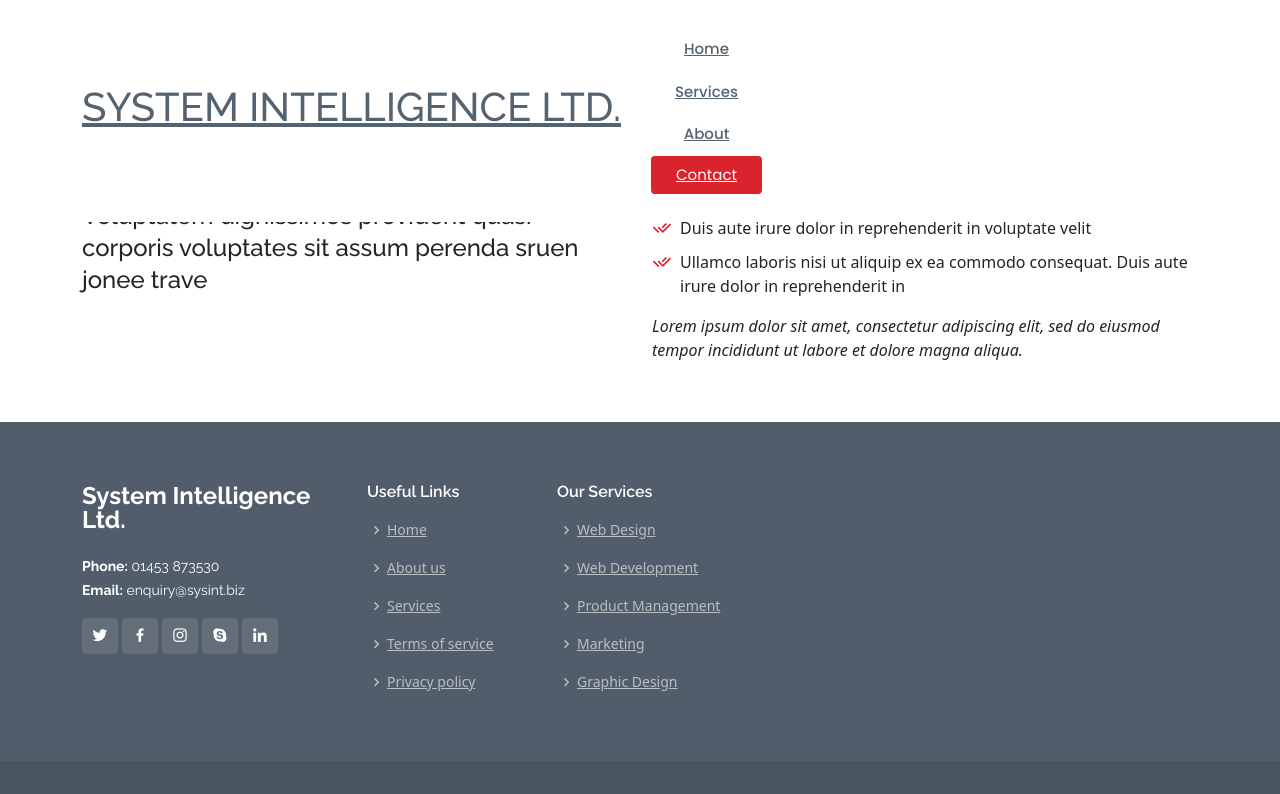
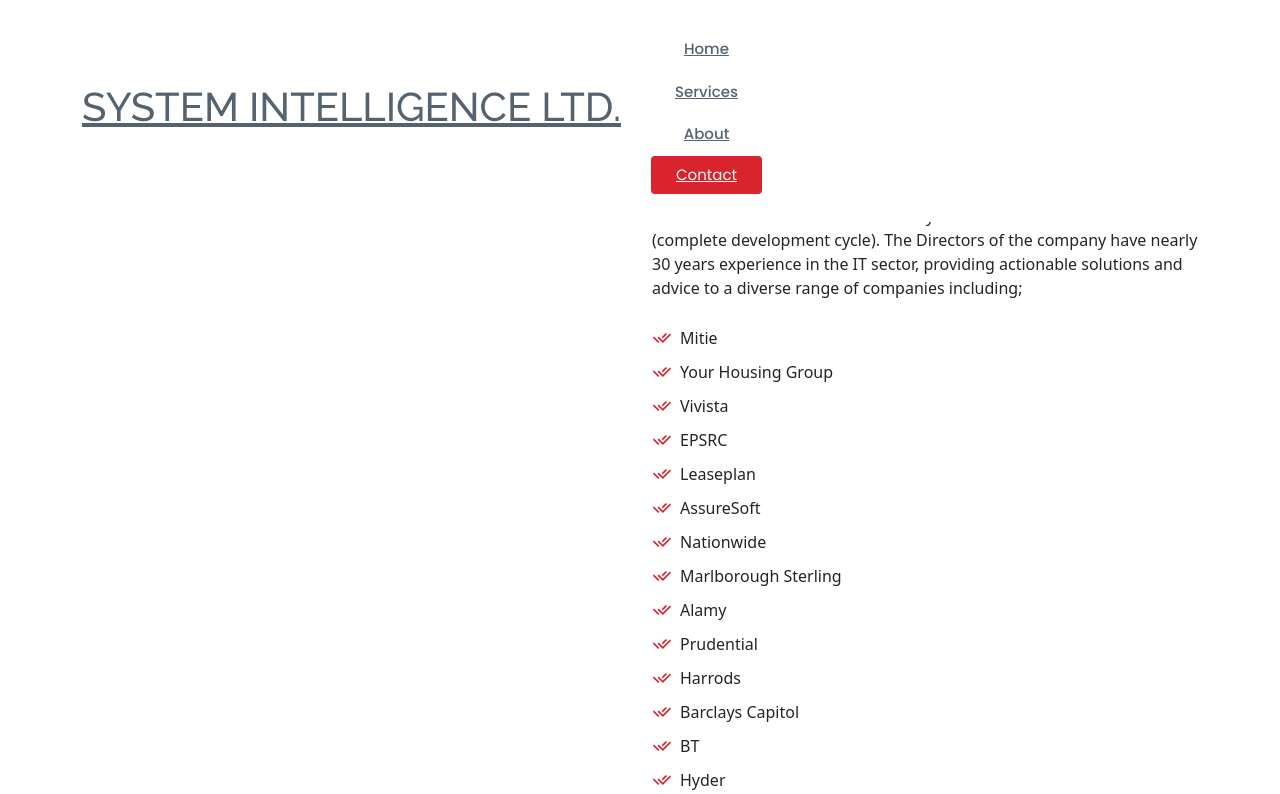
Before and after one commit to ajayd99/System-Intelligence-Project, a React (Create React App) app in the folder reactapp/: page /about in a window 1280 px wide. Shown: the top 794 px of the page. Built offline with nearby package versions, Linux system fonts and the light colour scheme.

Commit message:
content changes
added content to all pages

```diff
--- a/reactapp/package.json
+++ b/reactapp/package.json
@@ -7,6 +7,7 @@
     "@testing-library/react": "^11.2.7",
     "@testing-library/user-event": "^12.8.3",
     "bootstrap": "^5.0.2",
+    "bootstrap-icons": "^1.5.0",
     "jquery": "^3.6.0",
     "popper.js": "^1.16.1",
     "react": "^17.0.2",
--- a/reactapp/src/App.js
+++ b/reactapp/src/App.js
@@ -1,6 +1,7 @@
 import React from "react";
 import { BrowserRouter as Router, Route, Switch } from "react-router-dom";
 import { Header, Footer, Home, Services, About, Contact, /*services, home, about, contact*/ } from "./components";
+
 function App() {
   return (
     <div className="App">
--- a/reactapp/src/Components/about.jsx
+++ b/reactapp/src/Components/about.jsx
@@ -3,28 +3,44 @@
 
 function About(props) {
   return (
+
     <div>
   <section id="about" className="about">
     <div className="container">
       <div className="row content">
         <div className="col-lg-6">
-          <h2>Eum ipsam laborum deleniti velitena</h2>
-          <h3>Voluptatem dignissimos provident quasi corporis voluptates sit assum perenda sruen jonee trave</h3>
+          <h2>Get to know the business</h2>
         </div>
         <div className="col-lg-6 pt-4 pt-lg-0">
           <p>
-            Ullamco laboris nisi ut aliquip ex ea commodo consequat. Duis aute irure dolor in reprehenderit in voluptate
-            velit esse cillum dolore eu fugiat nulla pariatur. Excepteur sint occaecat cupidatat non proident, sunt in
-            culpa qui officia deserunt mollit anim id est laborum
+          System Intelligence was founded 26 years ago. Its aim is to provide the very best in business solutions using leading edge technology.
+          To this end it recieved accreditation as a Microsoft Partner and and has worked closely both with its consultants and partners.
+          Since it's inception, the company has diversified into a number of new and exciting sectors whilst still remaining true to it's original aspirations.
+          It now covers a number of related areas: Consultancy Recruitment IT Solutions (complete development cycle).
+          The Directors of the company have nearly 30 years experience in the IT sector, providing actionable solutions and advice to a diverse range of companies including;
           </p>
           <ul>
-            <li><i className="ri-check-double-line" /> Ullamco laboris nisi ut aliquip ex ea commodo consequa</li>
-            <li><i className="ri-check-double-line" /> Duis aute irure dolor in reprehenderit in voluptate velit</li>
-            <li><i className="ri-check-double-line" /> Ullamco laboris nisi ut aliquip ex ea commodo consequat. Duis aute irure dolor in reprehenderit in</li>
+            <li><i className="ri-check-double-line" /> Mitie</li>
+            <li><i className="ri-check-double-line" /> Your Housing Group</li>
+            <li><i className="ri-check-double-line" /> Vivista</li>
+            <li><i className="ri-check-double-line" /> EPSRC</li>
+            <li><i className="ri-check-double-line" /> Leaseplan</li>
+            <li><i className="ri-check-double-line" /> AssureSoft</li>
+            <li><i className="ri-check-double-line" /> Nationwide</li>
+            <li><i className="ri-check-double-line" /> Marlborough Sterling</li>
+            <li><i className="ri-check-double-line" /> Alamy</li>
+            <li><i className="ri-check-double-line" /> Prudential</li>
+            <li><i className="ri-check-double-line" /> Harrods</li>
+            <li><i className="ri-check-double-line" /> Barclays Capitol</li>
+            <li><i className="ri-check-double-line" /> BT</li>
+            <li><i className="ri-check-double-line" /> Hyder</li>
+            <li><i className="ri-check-double-line" /> GAEC</li>
+            <li><i className="ri-check-double-line" /> Internet Systems</li>
           </ul>
           <p className="fst-italic">
-            Lorem ipsum dolor sit amet, consectetur adipiscing elit, sed do eiusmod tempor incididunt ut labore et dolore
-            magna aliqua.
+            As with all of our previous and existing clients we aim to provide YOU with the
+            highest level of service possible to help accelerate growth and achieve optimal performance
+            in any given market sector through the use of industry leading technologies.
           </p>
         </div>
       </div>
--- a/reactapp/src/Components/contact.jsx
+++ b/reactapp/src/Components/contact.jsx
@@ -13,9 +13,21 @@
             <div className="col-md-6 form-group mt-3 mt-md-0">
               <input type="email" className="form-control" name="email" id="email" placeholder="Your Email" required />
             </div>
-          </div>
-          <div className="form-group mt-3">
-            <input type="text" className="form-control" name="subject" id="subject" placeholder="Subject" required />
+            <div className="col-md-6 form-group mt-3 mt-md-0">
+              <input type="number" className="form-control" name="phone" id="phone" placeholder="Your Telephone Number" required />
+            </div>
+            <div className="col-md-6 form-group mt-3 mt-md-0">
+              <select className="form-control" name="subject" id="subject" required>
+                <option value="none" selected disabled hidden>
+                  Select a Subject
+               </option>
+                <option value="volvo">Consultancy</option>
+                <option value="saab">Development</option>
+                <option value="saab">Recruitment</option>
+                <option value="saab">System Integration</option>
+                <option value="saab">Cloud</option>
+              </select>
+            </div>
           </div>
           <div className="form-group mt-3">
             <textarea className="form-control" name="message" rows={5} placeholder="Message" required defaultValue={""} />
@@ -25,7 +37,7 @@
             <div className="error-message" />
             <div className="sent-message">Your message has been sent. Thank you!</div>
           </div>
-          <div className="text-center"><button type="submit">Send Message</button></div>
+          <div className="text-center"><button type="submit">Send Enquiry</button></div>
         </form>
       </div>
     </section>
--- a/reactapp/src/Components/footer.jsx
+++ b/reactapp/src/Components/footer.jsx
@@ -12,16 +12,11 @@
           <div className="footer-info">
             <h3>System Intelligence Ltd.</h3>
             <p>
+              4, Lawns Park, <br/> Stroud, Gloucestershire, <br/> GL5 5PP <br/>
               <strong>Phone:</strong> 01453 873530<br />
               <strong>Email:</strong> enquiry@sysint.biz<br />
+
             </p>
-            <div className="social-links mt-3">
-              <a href="#" className="twitter"><i className="bx bxl-twitter" /></a>
-              <a href="#" className="facebook"><i className="bx bxl-facebook" /></a>
-              <a href="#" className="instagram"><i className="bx bxl-instagram" /></a>
-              <a href="#" className="google-plus"><i className="bx bxl-skype" /></a>
-              <a href="#" className="linkedin"><i className="bx bxl-linkedin" /></a>
-            </div>
           </div>
         </div>
         <div className="col-lg-2 col-md-6 footer-links">
@@ -37,11 +32,11 @@
         <div className="col-lg-3 col-md-6 footer-links">
           <h4>Our Services</h4>
           <ul>
-            <li><i className="bx bx-chevron-right" /> <a href="#">Web Design</a></li>
-            <li><i className="bx bx-chevron-right" /> <a href="#">Web Development</a></li>
-            <li><i className="bx bx-chevron-right" /> <a href="#">Product Management</a></li>
-            <li><i className="bx bx-chevron-right" /> <a href="#">Marketing</a></li>
-            <li><i className="bx bx-chevron-right" /> <a href="#">Graphic Design</a></li>
+            <li><i className="bx bx-chevron-right" /> Consultancy</li>
+            <li><i className="bx bx-chevron-right" /> Development</li>
+            <li><i className="bx bx-chevron-right" /> Recruitment</li>
+            <li><i className="bx bx-chevron-right" /> System integration</li>
+            <li><i className="bx bx-chevron-right" /> Cloud</li>
           </ul>
         </div>
 
--- a/reactapp/src/Components/header.jsx
+++ b/reactapp/src/Components/header.jsx
@@ -1,18 +1,12 @@
 import React from "react";
 import { Link, withRouter } from "react-router-dom";
-
-import logo from '../SIL-logo.PNG';
-import home from '../components/Home.jsx';
-import services from '../components/Services.jsx';
-import about from '../components/About.jsx';
-import contact from '../components/Contact.jsx';
-
 
 function Header(props) {
   return (
 
-     <div id="header" className="fixed-top d-flex align-items-center">
-      <div class="container d-flex align-items-center">
+     <div>
+      <header id="header" className="fixed-top d-flex align-items-center">
+      <div className="container d-flex align-items-center">
 
 
         <nav id="navbar" className="navbar">
@@ -63,6 +57,7 @@
 
         </nav>
         </div>
+        </header>
       </div>
 
     );
--- a/reactapp/src/Components/home.jsx
+++ b/reactapp/src/Components/home.jsx
@@ -26,7 +26,7 @@
         alt="First slide"
         />
         <Carousel.Caption>
-        <h3>First slide label</h3>
+        <h3>Recruitment</h3>
         <p>Nulla vitae elit libero, a pharetra augue mollis interdum.</p>
         </Carousel.Caption>
         </Carousel.Item>
@@ -38,7 +38,7 @@
         alt="Second slide"
         />
         <Carousel.Caption>
-        <h3>Second slide label</h3>
+        <h3>Consultancy</h3>
         <p>Lorem ipsum dolor sit amet, consectetur adipiscing elit.</p>
         </Carousel.Caption>
         </Carousel.Item>
@@ -50,7 +50,7 @@
         alt="Third slide"
         />
         <Carousel.Caption>
-        <h3>Third slide label</h3>
+        <h3>Development</h3>
         <p>Praesent commodo cursus magna, vel scelerisque nisl consectetur.</p>
         </Carousel.Caption>
         </Carousel.Item>
--- a/reactapp/src/Components/services.jsx
+++ b/reactapp/src/Components/services.jsx
@@ -9,49 +9,47 @@
       <div className="row">
         <div className="col-md-6">
           <div className="icon-box">
-            <i className="bi bi-briefcase" />
-            <h4><a href="#">Lorem Ipsum</a></h4>
-            <p>Voluptatum deleniti atque corrupti quos dolores et quas molestias excepturi sint occaecati cupiditate non provident</p>
+            <i className="bi bi-book-fill" />
+            <h4><a href="#">Consultancy</a></h4>
+            <p>We can guide you through the complex technical jungle, providing a clear path to your goals. Our consultants have bought many a difficult project to a successful close. If your desire is just for some short- term hand holding whilst using an unknown technology or a specification covering the complete design, we're here to help. We can provide both on-site mentoring and training to your staff. Should you at any time feel that the problem domain is too complex for your staff to address, we can easily take over and continue to provide a solution within the required time frame. </p>
           </div>
         </div>
         <div className="col-md-6 mt-4 mt-md-0">
           <div className="icon-box">
-            <i className="bi bi-card-checklist" />
-            <h4><a href="#">Dolor Sitema</a></h4>
-            <p>Minim veniam, quis nostrud exercitation ullamco laboris nisi ut aliquip ex ea commodo consequat tarad limino ata</p>
+            <i className="bi bi-code" />
+            <h4><a href="#">Development</a></h4>
+            <p>System Intelligence has catered for both on-premise and cloud-based solutions. Focusing on the development of robust, responsive and scalable solutions. As such, we are ideally placed to analyse complex business environments and provide the optimal solution for you and your organisation. We specialise in the provision of Microsoft services, and therefore can implement leading technologies in the development process.</p>
           </div>
         </div>
         <div className="col-md-6 mt-4 mt-md-0">
           <div className="icon-box">
-            <i className="bi bi-bar-chart" />
-            <h4><a href="#">Sed ut perspiciatis</a></h4>
-            <p>Duis aute irure dolor in reprehenderit in voluptate velit esse cillum dolore eu fugiat nulla pariatur</p>
+            <i className="bi bi-people-fill" />
+            <h4><a href="#">Recruitment</a></h4>
+            <p>System Intelligence is founded on technical excellence. It therefore expects the same of those personnel that it contracts out, or places in permanent employment. We can source staff for either one off requirements or to manage the complete development cycle for you. We have experience of both small and large scale projects. We specialise in finding staff with the right skills and the correct professional attitude. Working in a technical environment requires a number of people management skills, an all-round ability to work both independently and in a team, as well as technical acumen. These are all attributes which we require of our employees. </p>
           </div>
         </div>
         <div className="col-md-6 mt-4 mt-md-0">
           <div className="icon-box">
-            <i className="bi bi-binoculars" />
-            <h4><a href="#">Nemo Enim</a></h4>
-            <p>Excepteur sint occaecat cupidatat non proident, sunt in culpa qui officia deserunt mollit anim id est laborum</p>
+            <i className="bi bi-gear-wide-connected" />
+            <h4><a href="#">System Integration</a></h4>
+            <p>Microsoft provides a number of excellent solutions to enterprise integration. Technologies such as BizTalk, Service Bus and the .Net framework are excellent tools that can be used to resolve a variety of integration and business workflow automation issues.
+              We have been using BizTalk for over 8 years, the .Net framework since version 1.0 and Azure cloud-based solutions for several years. So, we’re more than accustom to leading-edge tools and can provide these to you in the most cost-effective manner.
+            </p>
           </div>
         </div>
         <div className="col-md-6 mt-4 mt-md-0">
           <div className="icon-box">
-            <i className="bi bi-brightness-high" />
-            <h4><a href="#">Magni Dolore</a></h4>
-            <p>At vero eos et accusamus et iusto odio dignissimos ducimus qui blanditiis praesentium voluptatum deleniti atque</p>
-          </div>
-        </div>
-        <div className="col-md-6 mt-4 mt-md-0">
-          <div className="icon-box">
-            <i className="bi bi-calendar4-week" />
-            <h4><a href="#">Eiusmod Tempor</a></h4>
-            <p>Et harum quidem rerum facilis est et expedita distinctio. Nam libero tempore, cum soluta nobis est eligendi</p>
+            <i className="bi bi-cloud-check-fill" />
+            <h4><a href="#">Cloud</a></h4>
+            <p>We predominantly work closely with Azure technologies. However, a greater proportion of our CI/CD is beginning to take advantage of Kubernetes and Docker as a means of providing auto scale, self-healing and resilience in a more cloud agnostic fashion.
+              Serverless computing is still very much tied to each of the various cloud offerings such as Azure offering Service Fabric, Logic Apps, Function Apps and Batch. These are being used as discrete functional entities and are loosely coupled to the design should the pricing in AWS, Google Cloud Platform, or IBM Cloud offer a more competitive pricing structure. So, a cloud mesh is the preferred option basing architectural decisions with security, resilience and pricing at the heart of the design.
+              With the advent of the cloud more and more of our solutions center around Domain Driven Design (DDD) as well as using Event Driven architecture to break the solution into functional units along the microservices pattern. This has also meant that we've looked at both event sourcing as well as Command Query Responsibility Segregation (CQRS) to increase throughput.
+            </p>
           </div>
         </div>
       </div>
     </div>
-  </section>{/* End Services Section */}
+  </section>
 
 </div>
 
```
Also changed, not shown: 1 other file (tests, documents, lock files or other folders).
